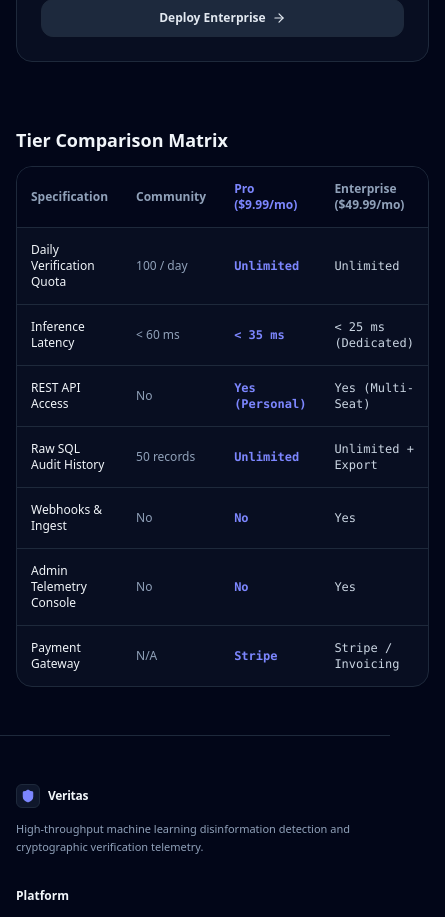
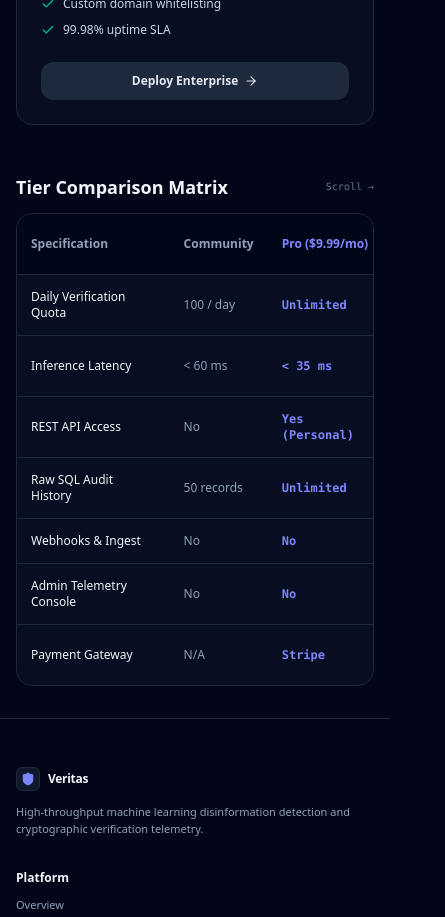
Before and after one commit to hmmdsiyam-maker/fake-news-detection, a Next.js app in the folder fake-news-ui/: page /pricing in a window 390 px wide. Shown: the part 1560-2477 px from the top of the page, 445 px wide, since content can reach past the window. Built offline with nearby package versions, Linux system fonts and the light colour scheme; no server answers.

Commit message:
fix(responsive): eliminate horizontal scroll on about and pricing pages for mobile screens

```diff
--- a/fake-news-ui/src/app/about/page.tsx
+++ b/fake-news-ui/src/app/about/page.tsx
@@ -67,7 +67,7 @@ export default function AboutPage() {
     <div className="min-h-screen flex flex-col bg-slate-50 dark:bg-slate-950 text-slate-900 dark:text-slate-100 transition-colors duration-200">
       <Navbar />
 
-      <main className="flex-1 max-w-4xl mx-auto px-4 sm:px-6 py-12 space-y-16">
+      <main className="flex-1 w-full max-w-4xl mx-auto px-4 sm:px-6 py-8 sm:py-12 space-y-12 sm:space-y-16">
         {/* Header */}
         <div className="space-y-3">
           <div className="text-xs font-semibold uppercase font-mono text-indigo-600 dark:text-indigo-400">
@@ -117,12 +117,17 @@ export default function AboutPage() {
 
         {/* Benchmarks Table */}
         <div className="space-y-3">
-          <h2 className="text-base font-bold text-slate-900 dark:text-slate-100 flex items-center gap-2">
-            <Award className="w-4 h-4 text-indigo-600 dark:text-indigo-400" />
-            <span>Empirical Architecture Benchmarks</span>
-          </h2>
-          <div className="rounded-2xl border border-slate-200 dark:border-slate-800 overflow-hidden bg-white dark:bg-slate-900/50 shadow-2xs">
-            <table className="w-full text-left text-xs">
+          <div className="flex items-center justify-between">
+            <h2 className="text-base font-bold text-slate-900 dark:text-slate-100 flex items-center gap-2">
+              <Award className="w-4 h-4 text-indigo-600 dark:text-indigo-400" />
+              <span>Empirical Architecture Benchmarks</span>
+            </h2>
+            <span className="sm:hidden text-[10px] font-mono text-slate-400 dark:text-slate-500">
+              Scroll &rarr;
+            </span>
+          </div>
+          <div className="w-full rounded-2xl border border-slate-200 dark:border-slate-800 overflow-x-auto bg-white dark:bg-slate-900/50 shadow-2xs">
+            <table className="w-full min-w-[500px] text-left text-xs">
               <thead className="bg-slate-50 dark:bg-slate-950/80 border-b border-slate-200 dark:border-slate-800 text-slate-600 dark:text-slate-400">
                 <tr>
                   <th className="p-3.5">Benchmark Metric</th>
--- a/fake-news-ui/src/app/globals.css
+++ b/fake-news-ui/src/app/globals.css
@@ -11,6 +11,12 @@
 }
 
 @layer base {
+  html,
+  body {
+    max-width: 100vw;
+    overflow-x: clip;
+  }
+
   :root {
     --color-canvas: #f8fafc;
     --color-surface: #ffffff;
--- a/fake-news-ui/src/app/pricing/page.tsx
+++ b/fake-news-ui/src/app/pricing/page.tsx
@@ -112,7 +112,7 @@ export default function PricingPage() {
     <div className="min-h-screen flex flex-col bg-slate-50 dark:bg-slate-950 text-slate-900 dark:text-slate-100 transition-colors duration-200">
       <Navbar />
 
-      <main className="flex-1 max-w-5xl mx-auto px-4 sm:px-6 py-12 space-y-16">
+      <main className="flex-1 w-full max-w-5xl mx-auto px-4 sm:px-6 py-8 sm:py-12 space-y-12 sm:space-y-16">
         {/* Header */}
         <div className="space-y-3 text-center max-w-2xl mx-auto">
           <div className="text-xs font-semibold uppercase font-mono text-indigo-600 dark:text-indigo-400">
@@ -241,9 +241,14 @@ export default function PricingPage() {
 
         {/* Feature Comparison */}
         <div className="space-y-3">
-          <h2 className="text-lg font-bold text-slate-900 dark:text-slate-100">Tier Comparison Matrix</h2>
-          <div className="rounded-2xl border border-slate-200 dark:border-slate-800 overflow-hidden bg-white dark:bg-slate-900/50 shadow-2xs">
-            <table className="w-full text-left text-xs">
+          <div className="flex items-center justify-between">
+            <h2 className="text-lg font-bold text-slate-900 dark:text-slate-100">Tier Comparison Matrix</h2>
+            <span className="sm:hidden text-[10px] font-mono text-slate-400 dark:text-slate-500">
+              Scroll &rarr;
+            </span>
+          </div>
+          <div className="w-full rounded-2xl border border-slate-200 dark:border-slate-800 overflow-x-auto bg-white dark:bg-slate-900/50 shadow-2xs">
+            <table className="w-full min-w-[520px] text-left text-xs">
               <thead className="bg-slate-50 dark:bg-slate-950/80 border-b border-slate-200 dark:border-slate-800 text-slate-600 dark:text-slate-400">
                 <tr>
                   <th className="p-3.5">Specification</th>
```
